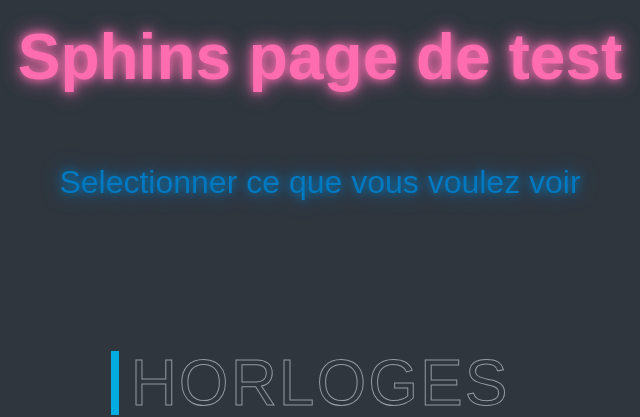
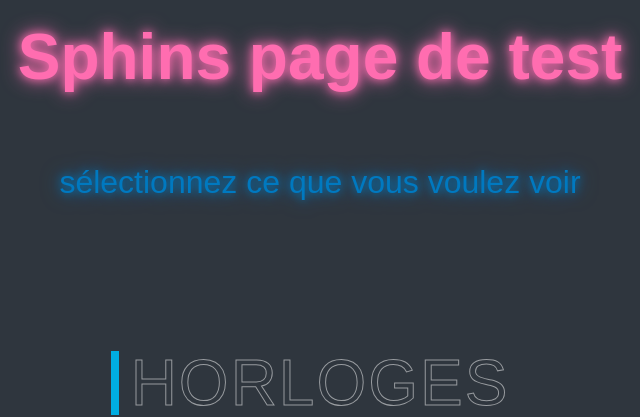
Before and after one commit to Sphins/anim-test, a plain HTML site: page index.html in a window 1280 px wide. Shown: the top 417 px of the page, 320-960 px from the left. Drawn offline with Linux system fonts and the light colour scheme.

Commit message:
correction horto

```diff
--- a/index.html
+++ b/index.html
@@ -9,7 +9,7 @@
 </head>
 <body>
     <h1>Sphins page de test</h1>
-    <label>Selectionner ce que vous voulez voir</label>
+    <label>sélectionnez ce que vous voulez voir</label>
     <ul>
         <li style="--clr:#00ade1">
             <a href="./clock/index.html" data-text="&nbsp;Horloges">&nbsp;Horloges&nbsp;</a>
```
